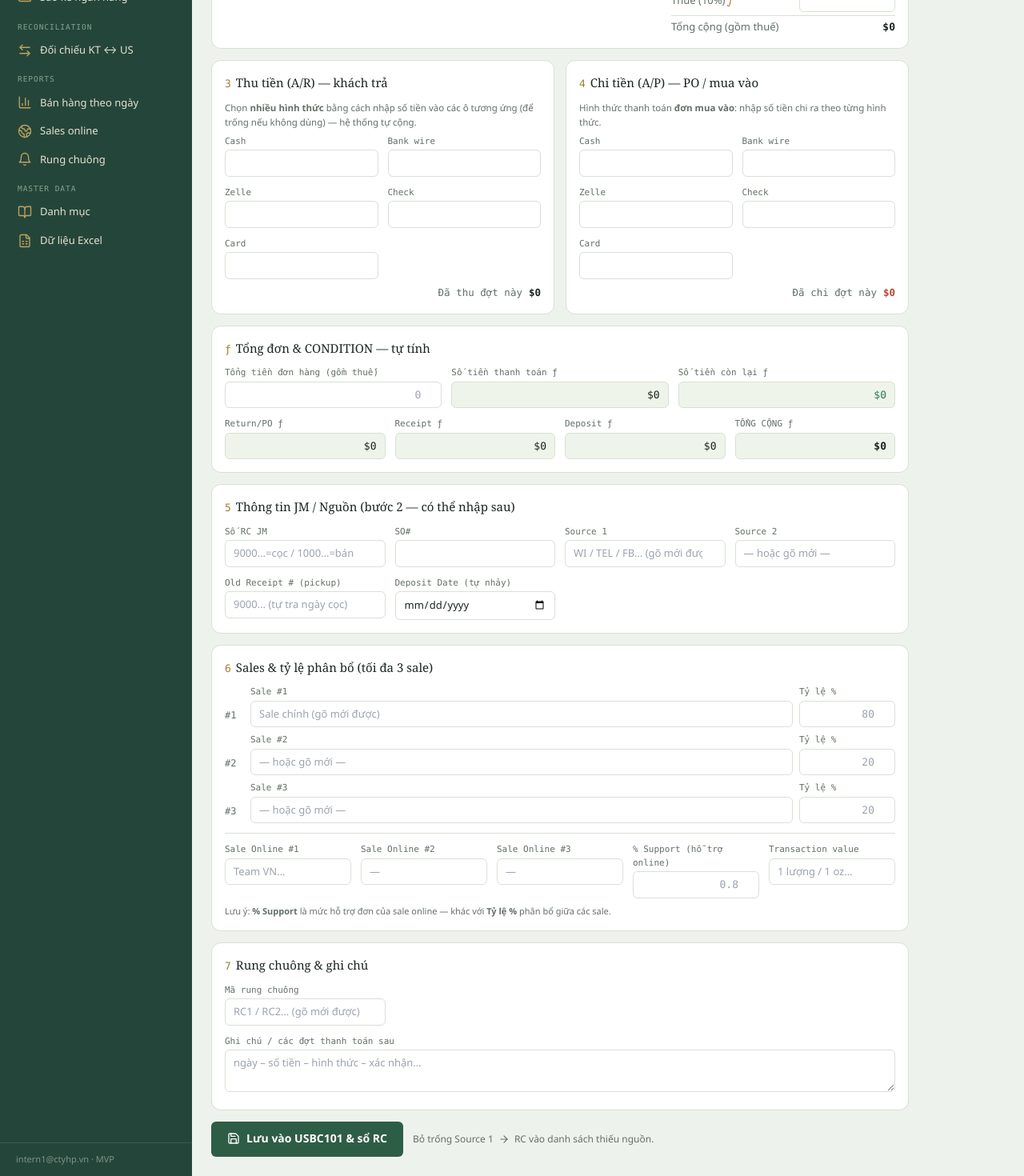
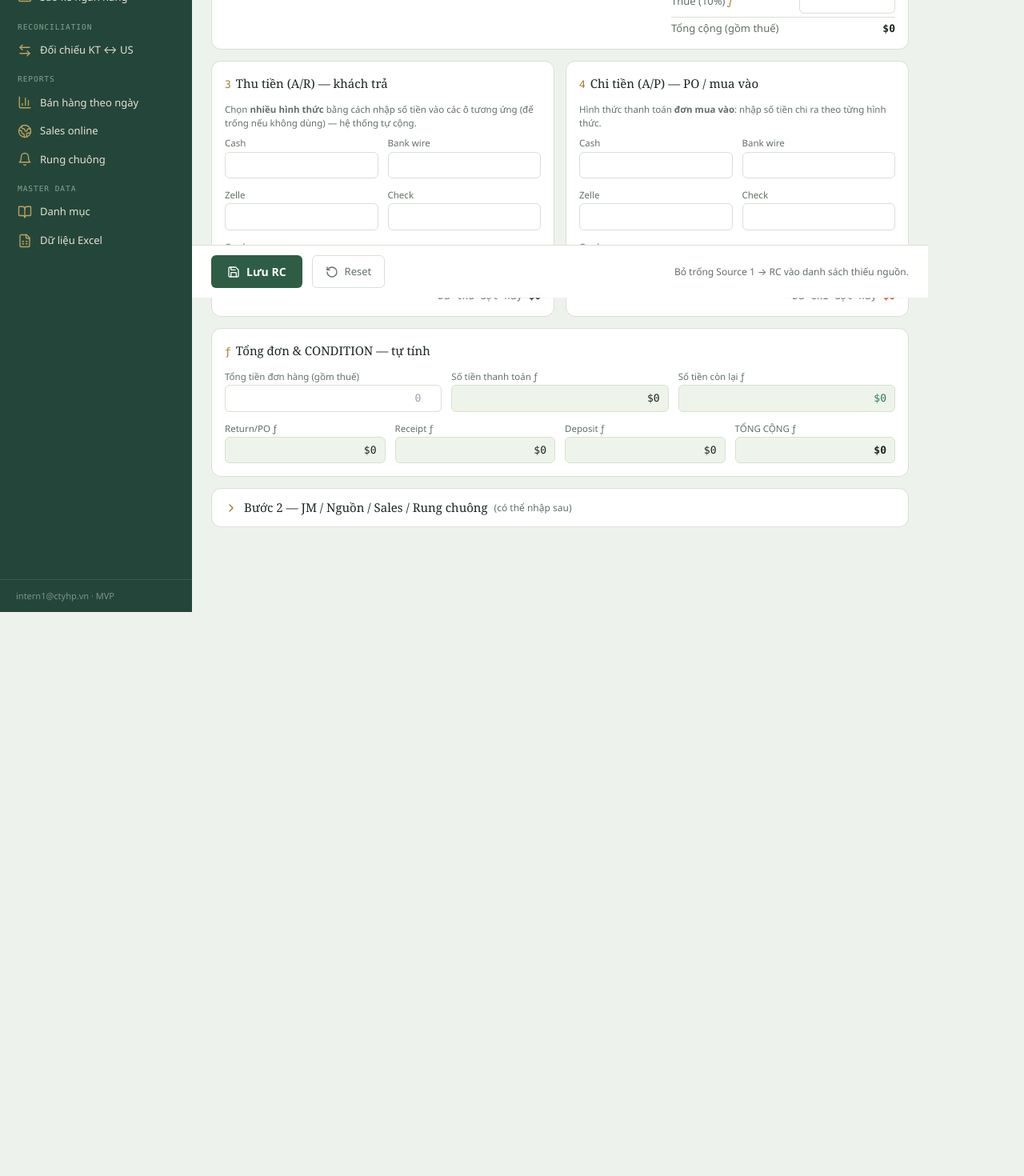
Before and after one commit to quocviet-IT/ktus, a Next.js app: page /rc/new in a window 1280 px wide. Shown: the part 428-1898 px from the top of the page at 80% size. After the commit the page ends 1193 px from the top, so only its background shows below. Built offline with nearby package versions, Linux system fonts and the light colour scheme.

Commit message:
ui(rc): accounting-style form - clean sans labels, collapsible Step 2 (JM/source/sales/bell), sticky action bar with Save + Reset

```diff
--- a/src/app/rc/new/rc-new-form.tsx
+++ b/src/app/rc/new/rc-new-form.tsx
@@ -1,7 +1,7 @@
 "use client";
 
-import { useMemo, useState, cloneElement, isValidElement } from "react";
-import { ArrowRight, Plus, Save, X } from "lucide-react";
+import { useMemo, useRef, useState, cloneElement, isValidElement } from "react";
+import { ChevronDown, ChevronRight, Plus, RotateCcw, Save, X } from "lucide-react";
 import PageHeader from "@/components/page-header";
 import { createRc, lookupDepositInfo, type RcInput } from "@/app/actions";
 import { COMPANIES } from "@/lib/store";
@@ -15,7 +15,7 @@ const DEPOSIT_T = ["deposit", "extra_deposit"];
 const RETURN_T = ["po", "return", "exchange"];
 
 // Đặt NGOÀI component để không bị tạo lại mỗi lần render (tránh input mất focus)
-const lbl = "font-mono text-[11px] text-muted mb-0.5";
+const lbl = "text-[11.5px] text-muted mb-0.5";
 const inp = "w-full rounded-md border border-line px-2.5 py-1.5 text-[13px] bg-white";
 const fx = "rounded-md border border-line bg-band px-2.5 py-1.5 text-right font-mono text-[13px]";
 function Section({ n, title, children }: { n: string; title: string; children: React.ReactNode }) {
@@ -62,6 +62,18 @@ export default function NhapRCForm({
   const [depositDate, setDepositDate] = useState("");
   const [depLookup, setDepLookup] = useState("");
   const [busy, setBusy] = useState(false);
+  const [showStep2, setShowStep2] = useState(false);
+  const formRef = useRef<HTMLFormElement>(null);
+
+  function resetForm() {
+    formRef.current?.reset();
+    setCompany("PC49"); setType("receipt");
+    setLines([{ moTa: "", soLuong: 1, donGia: 0 }]);
+    setAr({}); setAp({});
+    setOrderTotalRaw(""); setTaxRaw("");
+    setOldReceiptNo(""); setDepositDate(""); setDepLookup("");
+    setShowStep2(false);
+  }
 
   // Gõ Old Receipt # → tra đơn cọc khớp → tự điền Deposit Date (thay INDEX/MATCH của Excel)
   async function onOldReceiptBlur() {
@@ -152,7 +164,7 @@ export default function NhapRCForm({
   return (
     <>
       <PageHeader crumb="Hàng ngày / Nhập RC" title="Nhập RC (USBC101)" />
-      <form onSubmit={onSubmit} className="p-6 max-w-[920px]">
+      <form ref={formRef} onSubmit={onSubmit} className="p-6 max-w-[920px]">
         {/* 1. Thông tin chung */}
         <Section n="1" title="Thông tin chung">
           <div className="grid grid-cols-2 md:grid-cols-4 gap-3">
@@ -240,6 +252,15 @@ export default function NhapRCForm({
           </div>
         </Section>
 
+        {/* Bước 2 — thu gọn (JM / Nguồn / Sales / Rung chuông) */}
+        <button type="button" onClick={() => setShowStep2((s) => !s)}
+          className="mb-3.5 w-full flex items-center gap-2 rounded-xl border border-line bg-card px-4 py-3 font-serif text-[15px] hover:border-accent">
+          {showStep2 ? <ChevronDown className="h-4 w-4 text-accent" aria-hidden="true" /> : <ChevronRight className="h-4 w-4 text-accent" aria-hidden="true" />}
+          Bước 2 — JM / Nguồn / Sales / Rung chuông
+          <span className="text-muted text-[12px] font-sans">(có thể nhập sau)</span>
+        </button>
+
+        {showStep2 && (<>
         {/* 5. JM / Pickup / Nguồn */}
         <Section n="5" title="Thông tin JM / Nguồn (bước 2 — có thể nhập sau)">
           <div className="grid grid-cols-2 md:grid-cols-4 gap-3">
@@ -281,6 +302,7 @@ export default function NhapRCForm({
           </div>
           <div className="mt-3">{fld("Ghi chú / các đợt thanh toán sau", <textarea name="note" rows={2} placeholder="ngày – số tiền – hình thức – xác nhận…" className={inp} />)}</div>
         </Section>
+        </>)}
 
         {/* Danh mục gợi ý (combobox) — cho phép chọn hoặc gõ giá trị mới */}
         <datalist id="dl-sources">{catalogOptions.sources.map((s) => <option key={s} value={s} />)}</datalist>
@@ -288,11 +310,16 @@ export default function NhapRCForm({
         <datalist id="dl-online">{catalogOptions.salesOnline.map((s) => <option key={s} value={s} />)}</datalist>
         <datalist id="dl-bell">{catalogOptions.bellCodes.map((b) => <option key={b} value={b} />)}</datalist>
 
-        <div className="flex items-center gap-3">
-          <button type="submit" disabled={busy} className="rounded-md bg-brand px-5 py-2.5 text-[14px] font-semibold text-white hover:bg-accent disabled:opacity-60">
-            {busy ? "Đang lưu…" : <span className="inline-flex items-center gap-2"><Save className="h-4 w-4" aria-hidden="true" />Lưu vào USBC101 & sổ RC</span>}
+        {/* Thanh hành động cố định */}
+        <div className="sticky bottom-0 -mx-6 mt-4 flex items-center gap-3 border-t border-line bg-card/95 px-6 py-3 backdrop-blur">
+          <button type="submit" disabled={busy} className="inline-flex items-center gap-2 rounded-md bg-brand px-5 py-2.5 text-[14px] font-semibold text-white hover:bg-accent disabled:opacity-60">
+            <Save className="h-4 w-4" aria-hidden="true" /> {busy ? "Đang lưu…" : "Lưu RC"}
           </button>
-          <span className="inline-flex items-center gap-1.5 text-[12px] text-muted">Bỏ trống Source 1 <ArrowRight className="h-3.5 w-3.5" aria-hidden="true" /> RC vào danh sách thiếu nguồn.</span>
+          <button type="button" onClick={resetForm} disabled={busy} className="inline-flex items-center gap-2 rounded-md border border-line px-4 py-2.5 text-[13px] text-muted hover:border-danger hover:text-danger disabled:opacity-60">
+            <RotateCcw className="h-4 w-4" aria-hidden="true" /> Reset
+          </button>
+          <div className="flex-1" />
+          <span className="text-[12px] text-muted">Bỏ trống Source 1 → RC vào danh sách thiếu nguồn.</span>
         </div>
       </form>
     </>
```
